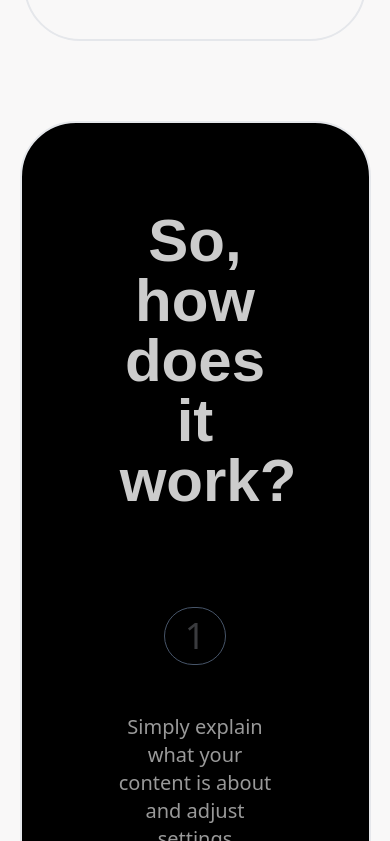
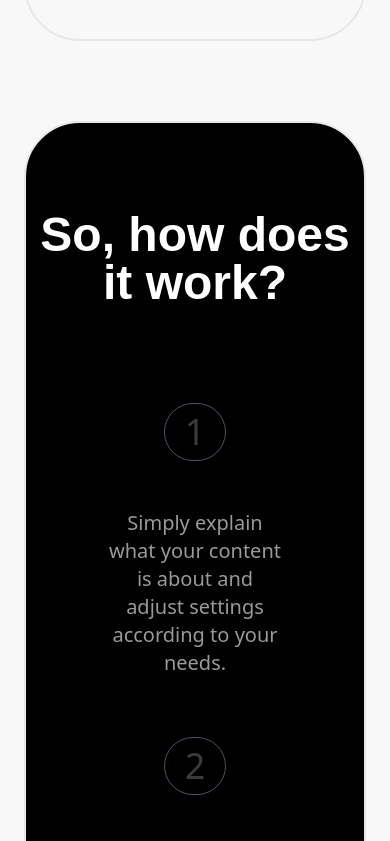
Before and after one commit to solomon-mh/ai-website-ui-clone, a React (Vite) app: page / in a window 390 px wide. Shown: the part 9183-10024 px from the top of the page. Built offline with nearby package versions, Linux system fonts and the light colour scheme.

Commit message:
working on responsiveness

```diff
--- a/src/components/HowItWorks.jsx
+++ b/src/components/HowItWorks.jsx
@@ -7,18 +7,21 @@ const HowItWorks = () => {
         <div className='how-it-work-number transition-all duration-300 text-4xl p-2 border-1 border-slate-600 rounded-full w-fit m-auto px-5 flex items-center my-12'>
           {item.id}
         </div>
-        <div>
+        <div className='m-auto px-8 sm:w-4/5 md:w-full md:px-0'>
           <p className='text-white opacity-60 text-xl'>{item.content}</p>
         </div>
       </div>
     );
   });
   return (
-    <section className='text-center bg-black w-90perc m-auto my-20 pb-12 pt-10 px-12 border-2 rounded-4xl'>
-      <h1 className='w-3/5 opacity-80 text-white m-auto text-6xl pt-12'>
+    <section
+      id='HowItWorks'
+      className='text-center mx-6 bg-black sm:m-auto my-20 pb-12 pt-10 border-2 rounded-4xl sm:w-4/5 lg:w-90perc'
+    >
+      <h1 className='md:w-3/5 text-white m-auto text-5xl sm:text-6xl pt-12'>
         So, how does it work?
       </h1>
-      <div className=' grid px-12 md:grid-cols-3 gap-3 my-12'>{items}</div>
+      <div className='grid px-12 md:grid-cols-3 gap-3 my-12'>{items}</div>
       <div className='join-link'>
         <a className='text-blue-300 opacity-60' href='#'>
           Want to see it? Join Jibyte
```
